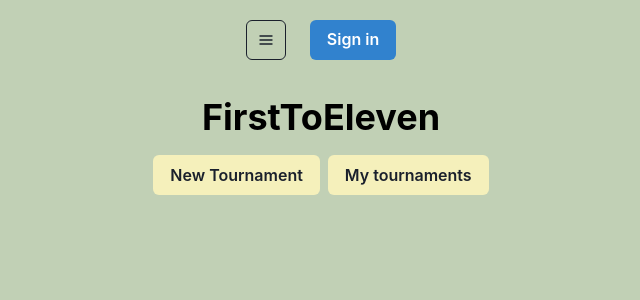
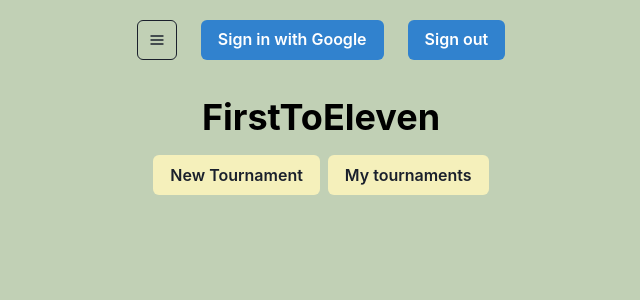
Before and after one commit to Dillenzz/tabletennis, a React (Vite) app in the folder tabletennistournament/: page / in a window 1280 px wide. Shown: the top 300 px of the page, without its empty margins (319-959 px from the left). Built offline with nearby package versions, Linux system fonts and the light colour scheme.

Commit message:
Working on google signin

```diff
--- a/tabletennistournament/src/App.tsx
+++ b/tabletennistournament/src/App.tsx
@@ -5,8 +5,14 @@ import Player from "./components/Player";
 import { getTournamentsByUid } from "./Backend/updateFirebase";
 import writeTournament from "./Backend/updateFirebase";
 import deleteTournament from "./Backend/deleteTournament";
-import { getUsernameAndSessionDuration } from "./Backend/auth_google_provider_create";
-import login from "./Backend/auth_google_provider_create";
+// import { getUsernameAndSessionDuration } from "./Backend/auth_google_provider_create";
+//import login from "./Backend/auth_google_provider_create";
+import {
+  getUsernameAndSessionDuration,
+  login,
+  signOut
+} from "./Backend/auth_google_provider_create";
+
 
 import Tournament from "./components/Tournament";
 import SeededPlayer from "./components/SeededPlayer";
@@ -67,6 +73,7 @@ import {
 import { HamburgerIcon, DeleteIcon, EditIcon } from "@chakra-ui/icons";
 import { set } from "firebase/database";
 
+
 function App() {
   useEffect(() => {}, []);
   // Call the function on startup
@@ -187,12 +194,13 @@ function App() {
     setShowPlayer(false);
   }, []);
   // Call the function on startup and when the state variable changes
-  useEffect(() => {
+  /*useEffect(() => {
     const intervalId = setInterval(() => {
       loadTournaments();
     }, 5000); // fetch data every 5 seconds
     return () => clearInterval(intervalId);
   }, [uid]);
+  */
 
   useEffect(() => {
     setSentPlayerIds(sentPlayerIds);
@@ -347,33 +355,50 @@ function App() {
     setShowDrawTournament(false);
     setShowGroups(false);
     setShowTournamentButtons(false);
-    setShowUserName(false);
+    setShowUserName(true);
+    loadTournaments();
   };
   // login with google
   async function handleGoogleLogin() {
+    await signOut();
     const result = await login();
     if (result) {
       const user = result.user;
       console.log(user);
+
+      // Reset user-related state variables before setting with new user's information
+      setUid("");
+      setUserName("");
+      setMyTournaments([]);
+
       const user1 = await getUsernameAndSessionDuration();
       if (user1) {
         setUid(user1.uid);
         setUserName(user1.username);
         handleSetMyTournaments(user1.uid);
-
       }
     }
   }
 
-  // loads tournaments if not loaded already
+  async function handleLogout() {
+    await signOut();
+    handlegoToHome();
+  }
+
   async function loadTournaments() {
+    console.log("clicked")
     setLoading(true);
     const user = await getUsernameAndSessionDuration();
     if (user) {
+      // Reset user-related state variables before setting with new user's information
+      setUid("");
+      setUserName("");
+      setMyTournaments([]);
+
       setUid(user.uid);
       setUserName(user.username);
       handleSetMyTournaments(user.uid);
-
+      console.log("user", user);
     }
     setLoading(false);
   }
@@ -1472,7 +1497,16 @@ function App() {
                 ml={2}
               >
                 {" "}
-                Sign in
+                Sign in with Google
+              </Button>
+              <Button
+                colorScheme={"blue"}
+                margin={4}
+                onClick={() => handleLogout()}
+                ml={2}
+              >
+                {" "}
+                Sign out
               </Button>
             </Box>
           </Flex>
--- a/tabletennistournament/src/Backend/auth_google_provider_create.tsx
+++ b/tabletennistournament/src/Backend/auth_google_provider_create.tsx
@@ -1,29 +1,29 @@
+// firebaseauth.ts
 import {
-  getAuth,
+
   getRedirectResult,
   signInWithRedirect,
   GoogleAuthProvider,
   UserCredential,
   OAuthCredential,
 } from "firebase/auth";
-import { app } from "./firebaseinit";
+import { auth } from "./firebaseinit";
 
 export async function getUsernameAndSessionDuration() {
-  const auth = getAuth();
   const user = auth.currentUser;
 
   if (user) {
     // Get the username
     const username = user.displayName || user.email || "Unknown";
+    const uid = user.uid;
 
-    const uid = user.uid;
     return { username, uid };
   }
+
   return null;
 }
 
-export default async function login(): Promise<UserCredential | null> {
-  const auth = getAuth(app);
+export async function login(): Promise<UserCredential | null> {
   const provider = new GoogleAuthProvider();
 
   // Set custom parameters to prompt user to select an account
@@ -35,7 +35,8 @@ export default async function login(): Promise<UserCredential | null> {
     .then((result: UserCredential | null) => {
       if (result) {
         // This gives you a Google Access Token. You can use it to access Google APIs.
-        const credential: OAuthCredential | null = GoogleAuthProvider.credentialFromResult(result);
+        const credential: OAuthCredential | null =
+          GoogleAuthProvider.credentialFromResult(result);
         const token = credential?.accessToken;
         console.log(token, "token");
 
@@ -55,3 +56,7 @@ export default async function login(): Promise<UserCredential | null> {
       return null;
     });
 }
+
+export function signOut() {
+  return auth.signOut();
+}
--- a/tabletennistournament/src/Backend/deleteTournament.tsx
+++ b/tabletennistournament/src/Backend/deleteTournament.tsx
@@ -1,4 +1,4 @@
-import db from "./firebaseinit";
+import {db} from "./firebaseinit";
 import { ref, set, get } from "firebase/database";
 import Tournament from "../components/Tournament";
 
--- a/tabletennistournament/src/Backend/firebaseinit.tsx
+++ b/tabletennistournament/src/Backend/firebaseinit.tsx
@@ -1,5 +1,6 @@
 import { initializeApp } from "firebase/app";
 import { getDatabase } from "firebase/database";
+import { getAuth } from "firebase/auth";
 
 const firebaseConfig = {
   apiKey: "AIzaSyBpe3B-61BmMQjWDO47CB3PhU3DYzHd3cQ",
@@ -14,6 +15,5 @@ const firebaseConfig = {
 };
 
 export const app = initializeApp(firebaseConfig);
-const db = getDatabase(app);
-
-export default db;
+export const db = getDatabase(app);
+export const auth = getAuth(app);
--- a/tabletennistournament/src/Backend/updateFirebase.tsx
+++ b/tabletennistournament/src/Backend/updateFirebase.tsx
@@ -1,4 +1,4 @@
-import db from "./firebaseinit";
+import {db} from "./firebaseinit";
 import { ref, set, get, update } from "firebase/database";
 import Tournament from "../components/Tournament";
 
```
